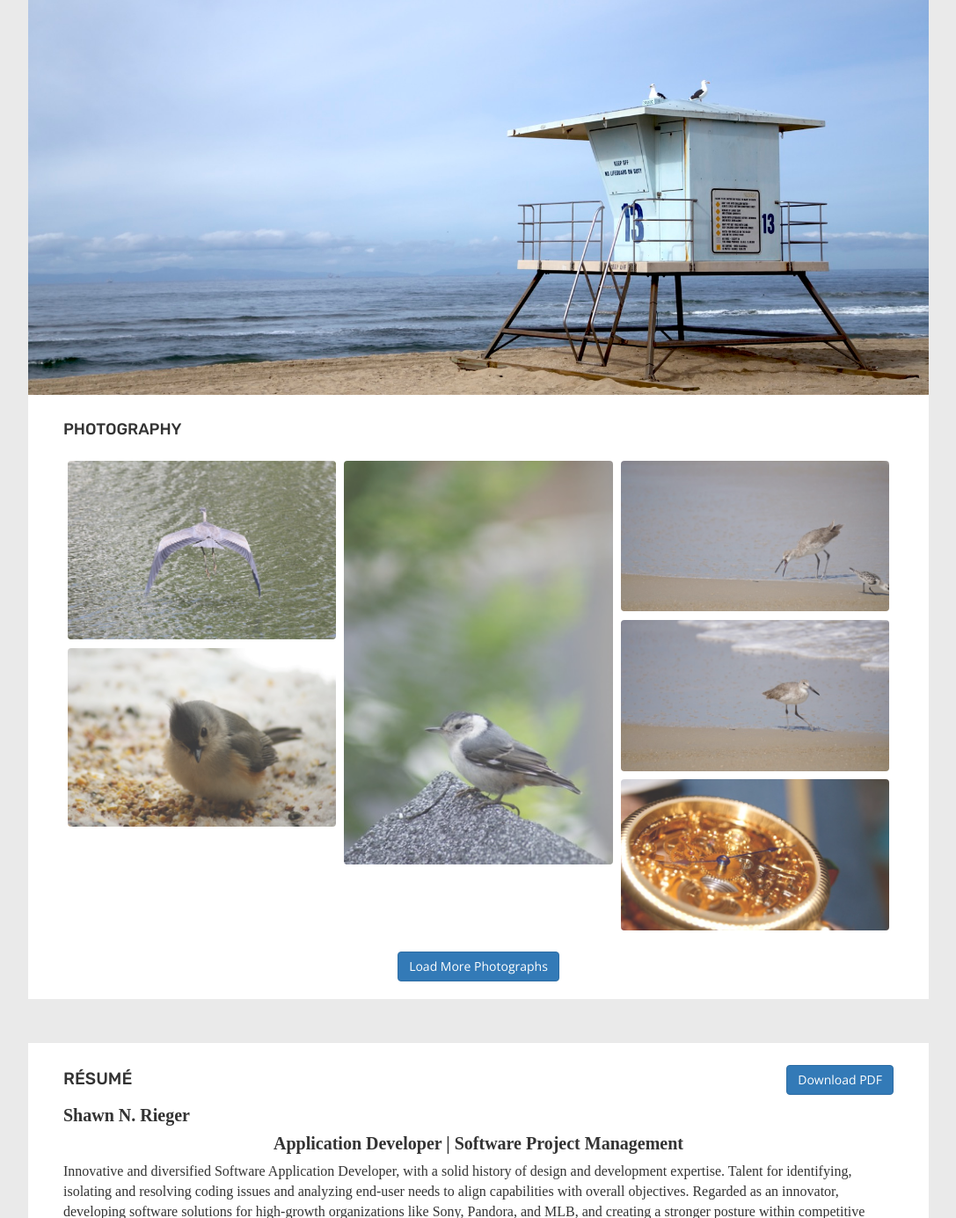
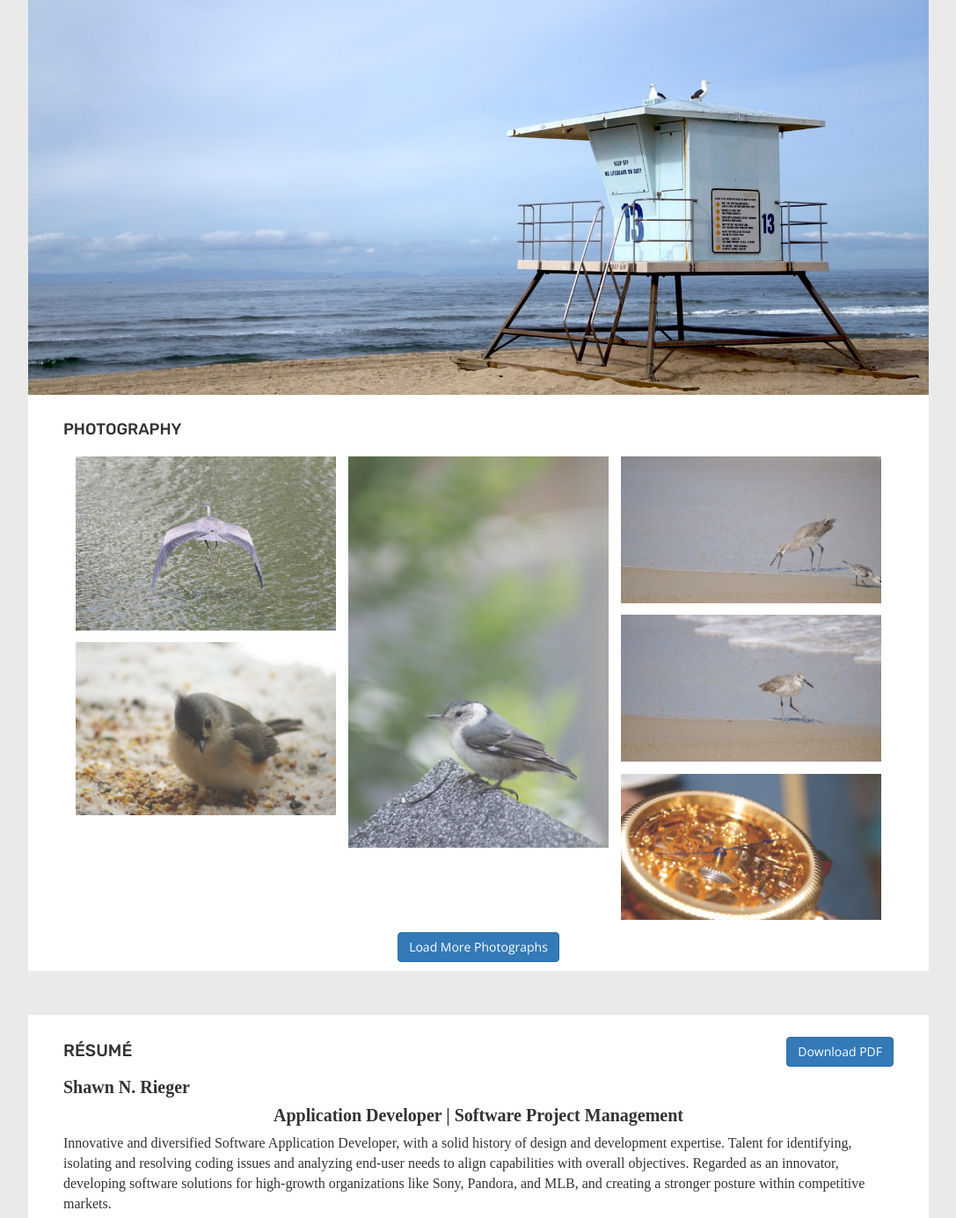
Before and after one commit to riegersn/shawnrieger, a PHP site: page / in a window 1280 px wide. Shown: the part 2588-3973 px from the top of the page at 88% size, without its empty margins (96-1183 px from the left). Run offline with PHP 8.4, Linux system fonts and the light colour scheme; style sheets or scripts are compiled from the project's sources; some libraries are stand-ins or nearby versions.

Commit message:
Use grid-spacing mixin

```diff
--- a/sass/partials/_photogrid.scss
+++ b/sass/partials/_photogrid.scss
@@ -1,11 +1,14 @@
-#photography {
+$margin-spacing: 1.5%;
+
+.photo-group {
+  margin-left: $margin-spacing;
   .grid-sizer {
+    @include grid-spacing(3, $margin-spacing);
+    @media screen and (max-width: 768px) {
+      @include grid-spacing(2, $margin-spacing); }
     float: left;
-    padding: .5%;
-    width: 33.333%;
-    @media screen and (max-width: 768px) { width: 48%; }
     opacity: .8;
-    // transition: all .25s ease-in-out;
+    transition: opacity .25s ease-in-out;
     -webkit-box-sizing: border-box;
     -moz-box-sizing: border-box;
     box-sizing: border-box;
@@ -18,8 +21,6 @@
     display: block;
     width: 100%;
     height: auto;
-    border-radius: 4px;
-    // transition: all .25s ease-in-out;
   }
   .btn {
     margin-top: 20px;
```
